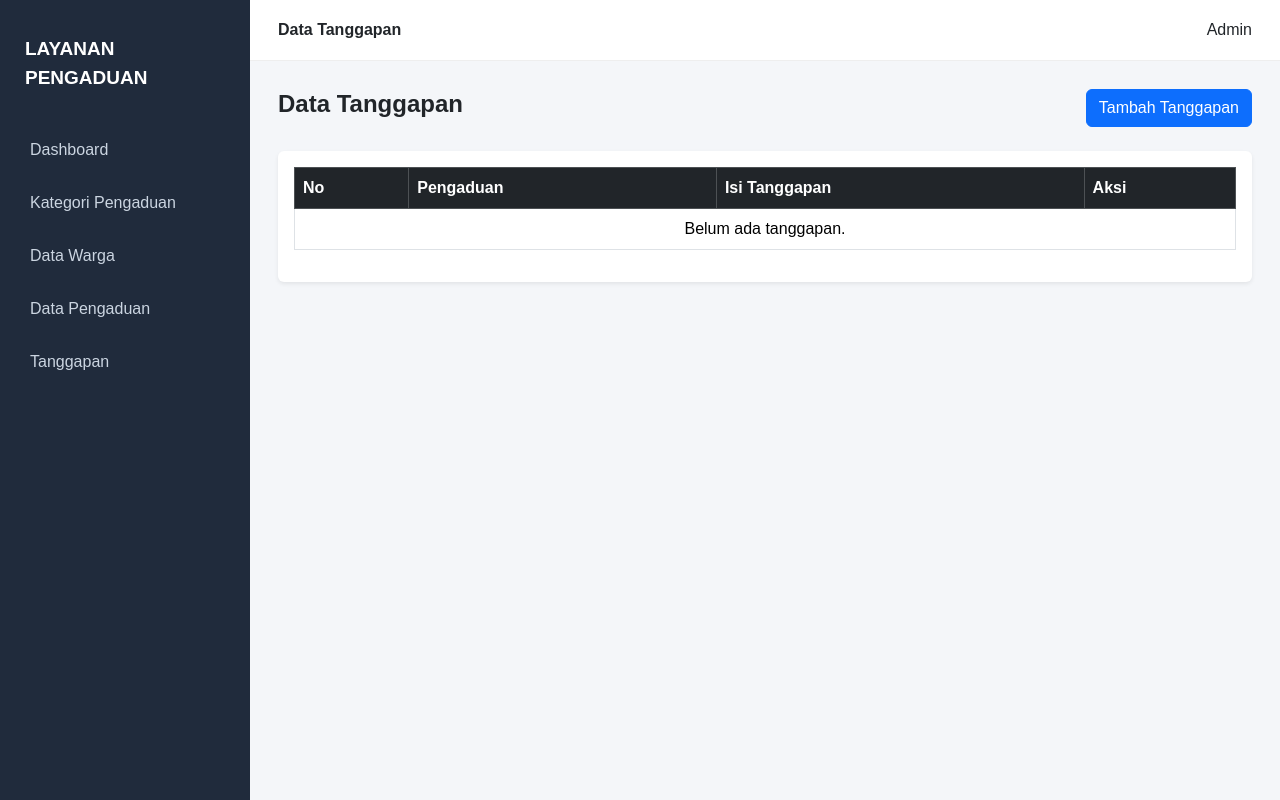
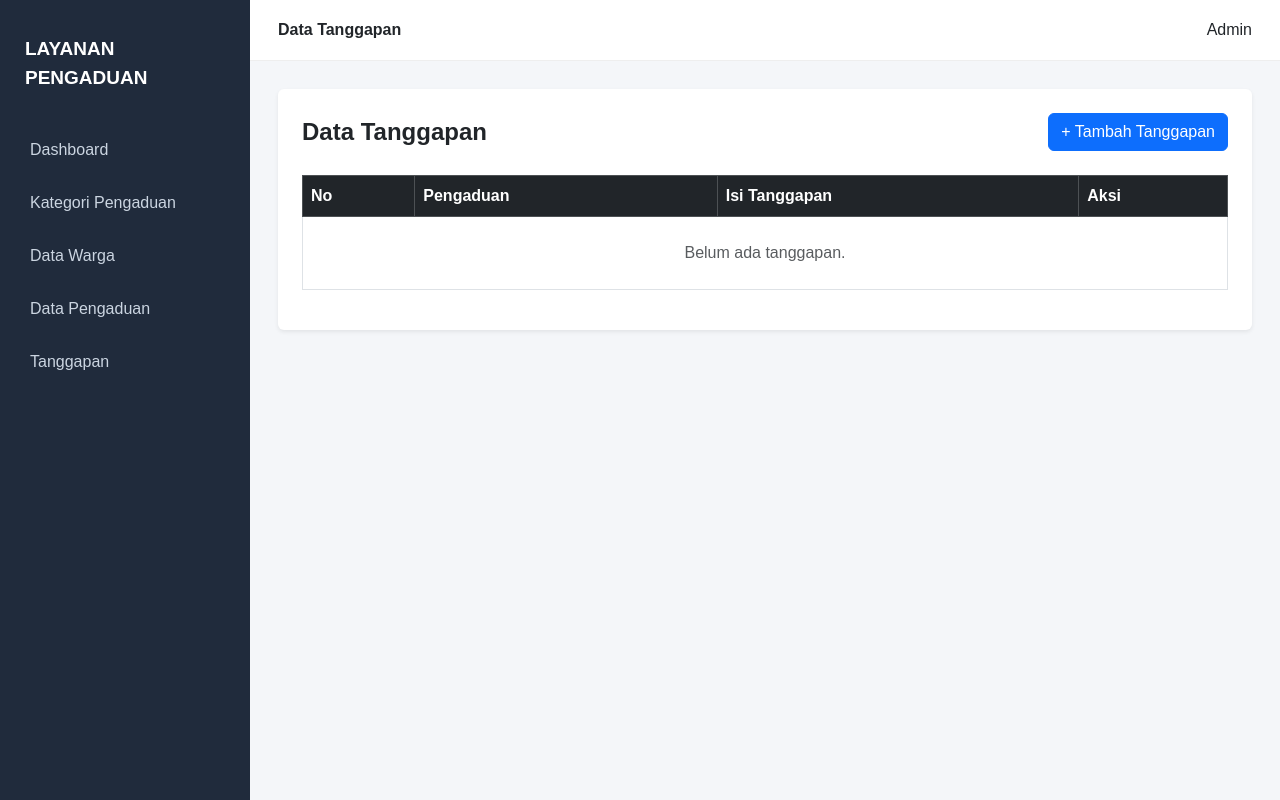
Before and after one commit to agustinapratiwi581-code/layanan-pengaduan, a Laravel app: template resources/views/tanggapan/index.blade.php in a window 1280 px wide. Run offline with Laravel 12, Linux system fonts and the light colour scheme; the template is opened without the code that fills it, so the values that code supplies are empty.

Commit message:
Melengkapi seeder dan integrasi data

```diff
--- a/database/seeders/DatabaseSeeder.php
+++ b/database/seeders/DatabaseSeeder.php
@@ -9,6 +9,8 @@ class DatabaseSeeder extends Seeder
     public function run(): void
     {
         $this->call([
+            UserSeeder::class,
+            WargaSeeder::class,
             KategoriPengaduanSeeder::class,
             PengaduanSeeder::class,
             TanggapanSeeder::class,
--- a/resources/views/tanggapan/index.blade.php
+++ b/resources/views/tanggapan/index.blade.php
@@ -1,23 +1,28 @@
+
 @extends('layouts.app')
 
 @section('title', 'Data Tanggapan')
 @section('page-title', 'Data Tanggapan')
 
 @section('content')
+<div class="card border-0 shadow-sm p-4">
+
     <div class="d-flex justify-content-between align-items-center mb-4">
-        <h4 class="fw-bold">Data Tanggapan</h4>
+        <h4 class="fw-bold mb-0">Data Tanggapan</h4>
+
         <a href="{{ route('tanggapan.create') }}" class="btn btn-primary">
-            Tambah Tanggapan
+            + Tambah Tanggapan
         </a>
     </div>
 
-    @if (session('success'))
-        <div class="alert alert-success">{{ session('success') }}</div>
+    @if(session('success'))
+        <div class="alert alert-success">
+            {{ session('success') }}
+        </div>
     @endif
 
-    <div class="card border-0 shadow-sm p-3">
     <div class="table-responsive">
-            <table class="table table-bordered align-middle">
+        <table class="table table-bordered table-hover align-middle">
             <thead class="table-dark">
                 <tr>
                     <th>No</th>
@@ -26,6 +31,7 @@
                     <th>Aksi</th>
                 </tr>
             </thead>
+
             <tbody>
                 @forelse($tanggapans as $item)
                     <tr>
@@ -33,12 +39,19 @@
                         <td>{{ $item->pengaduan->judul ?? 'Pengaduan tidak ditemukan' }}</td>
                         <td>{{ $item->isi_tanggapan }}</td>
                         <td>
-                                <a href="{{ route('tanggapan.edit', $item->id) }}" class="btn btn-warning btn-sm">Edit</a>
+                            <a href="{{ route('tanggapan.edit', $item->id) }}"
+                               class="btn btn-warning btn-sm">
+                                Edit
+                            </a>
 
-                                <form action="{{ route('tanggapan.destroy', $item->id) }}" method="POST" class="d-inline">
+                            <form action="{{ route('tanggapan.destroy', $item->id) }}"
+                                  method="POST" class="d-inline">
                                 @csrf
                                 @method('DELETE')
-                                    <button class="btn btn-danger btn-sm" onclick="return confirm('Hapus tanggapan ini?')">
+
+                                <button type="submit"
+                                        class="btn btn-danger btn-sm"
+                                        onclick="return confirm('Hapus tanggapan ini?')">
                                     Hapus
                                 </button>
                             </form>
@@ -46,11 +59,14 @@
                     </tr>
                 @empty
                     <tr>
-                            <td colspan="4" class="text-center">Belum ada tanggapan.</td>
+                        <td colspan="4" class="text-center text-muted py-4">
+                            Belum ada tanggapan.
+                        </td>
                     </tr>
                 @endforelse
             </tbody>
         </table>
     </div>
+
 </div>
 @endsection
```
Also changed, not shown: resources/views/pengaduan/index.blade.php (+24 -10 lines). Lines whose indentation alone changed are shown as unchanged.
